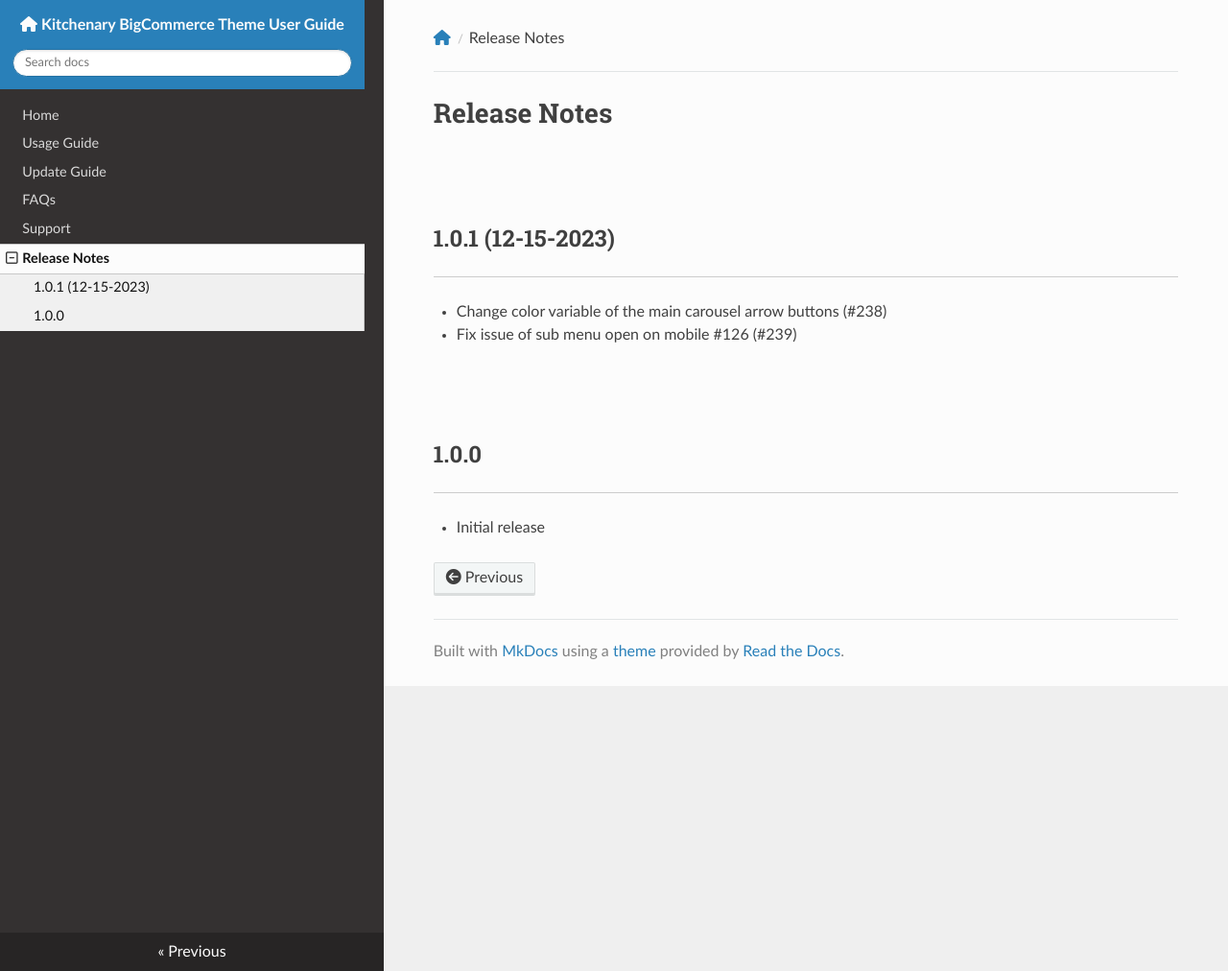
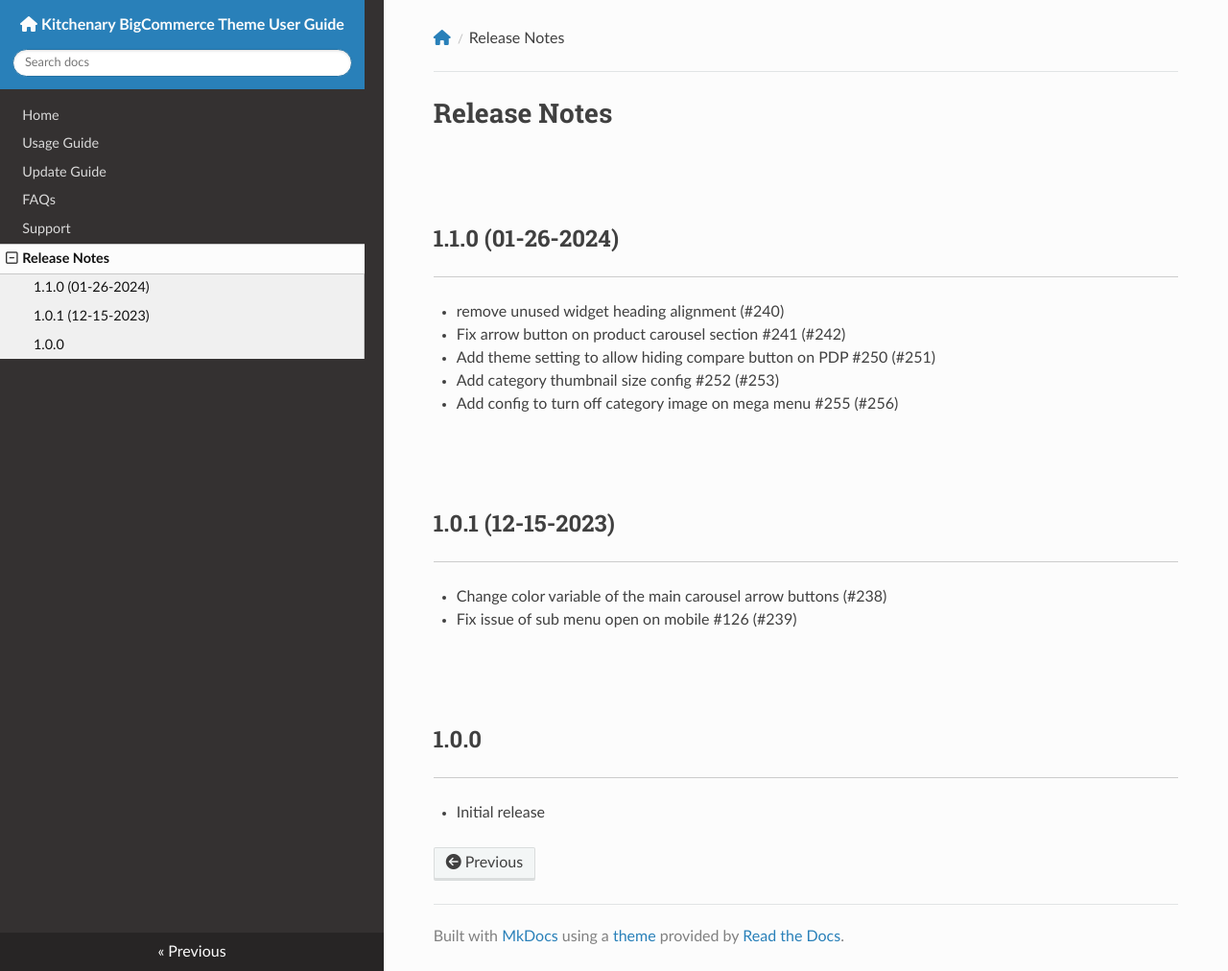
Before and after one commit to allcommerce/bc-kitchenary-docs, an MkDocs documentation site: the page built from docs/changelog.md, in a window 1280 px wide and 1012 px high. Shown: the whole window at 96% size. Built offline with MkDocs 1.6.1, drawn with Linux system fonts in a browser that asks for light colours; nearby versions of some CDN libraries.

Commit message:
Release 1.1.0

```diff
--- a/docs/changelog.md
+++ b/docs/changelog.md
@@ -1,4 +1,11 @@
 # Release Notes
+
+## 1.1.0 (01-26-2024)
+- remove unused widget heading alignment (#240)
+- Fix arrow button on product carousel section #241 (#242)
+- Add theme setting to allow hiding compare button on PDP #250 (#251)
+- Add category thumbnail size config #252 (#253)
+- Add config to turn off category image on mega menu #255 (#256)
 
 ## 1.0.1 (12-15-2023)
 - Change color variable of the main carousel arrow buttons (#238)
```
